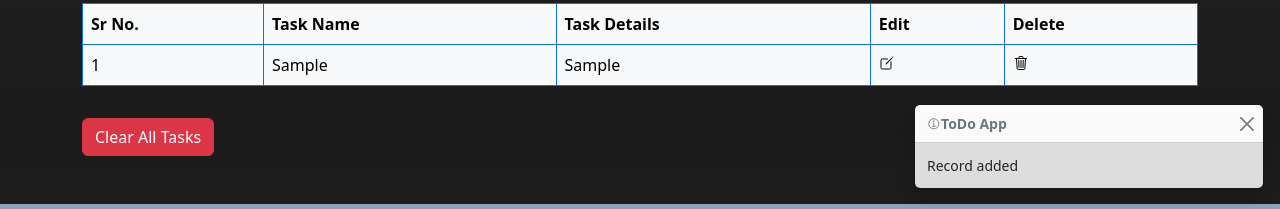
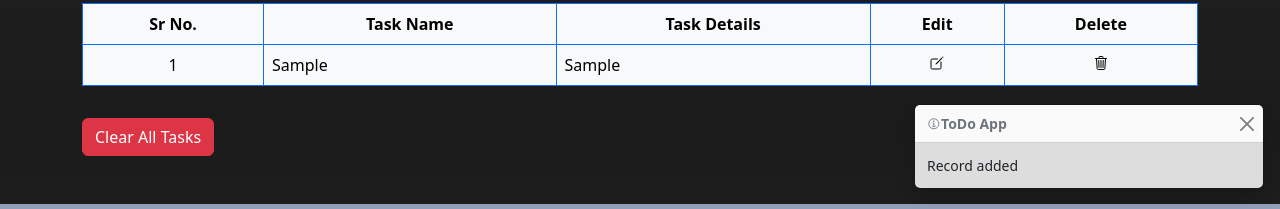
Before and after one commit to mascarenhasjoyson/Todo-app-using-localStorage, a plain HTML site: page index.html in a window 1280 px wide. Both pictures are taken after typing "Sample", "Sample" into the empty fields and a click on the button "Submit". Shown: the part 595-804 px from the top of the page. Drawn offline with nearby package versions, Linux system fonts and the light colour scheme.

Commit message:
fixed few css

```diff
--- a/index.html
+++ b/index.html
@@ -64,7 +64,7 @@
       <table
         class="table table-hover table-light table-bordered border-primary"
       >
-        <thead class="table-light table-bordered border-primary">
+        <thead class="table-light table-bordered border-primary text-center">
           <tr>
             <th>Sr No.</th>
             <th>Task Name</th>
--- a/script.js
+++ b/script.js
@@ -61,11 +61,11 @@ function selectData() {
         tablebody +
         `
                   <tr>
-                  <td>${srno}</td>
+                  <td class="text-center">${srno}</td>
                   <td>${arr[k]}</td>
                   <td>${arr[k + 1]}</td>
-                  <td><ion-icon name="create-outline" onclick="editData(${k})"></ion-icon></td>
-                  <td><ion-icon name="trash-outline" onclick="deleteData(${k})"></ion-icon></td>
+                  <td class="text-center"><ion-icon style="cursor:pointer; text-align:center" name="create-outline" onclick="editData(${k})"></ion-icon></td>
+                  <td class="text-center"><ion-icon name="trash-outline" style="cursor:pointer;" onclick="deleteData(${k})"></ion-icon></td>
                   </tr>
                   `;
       srno++;
```
